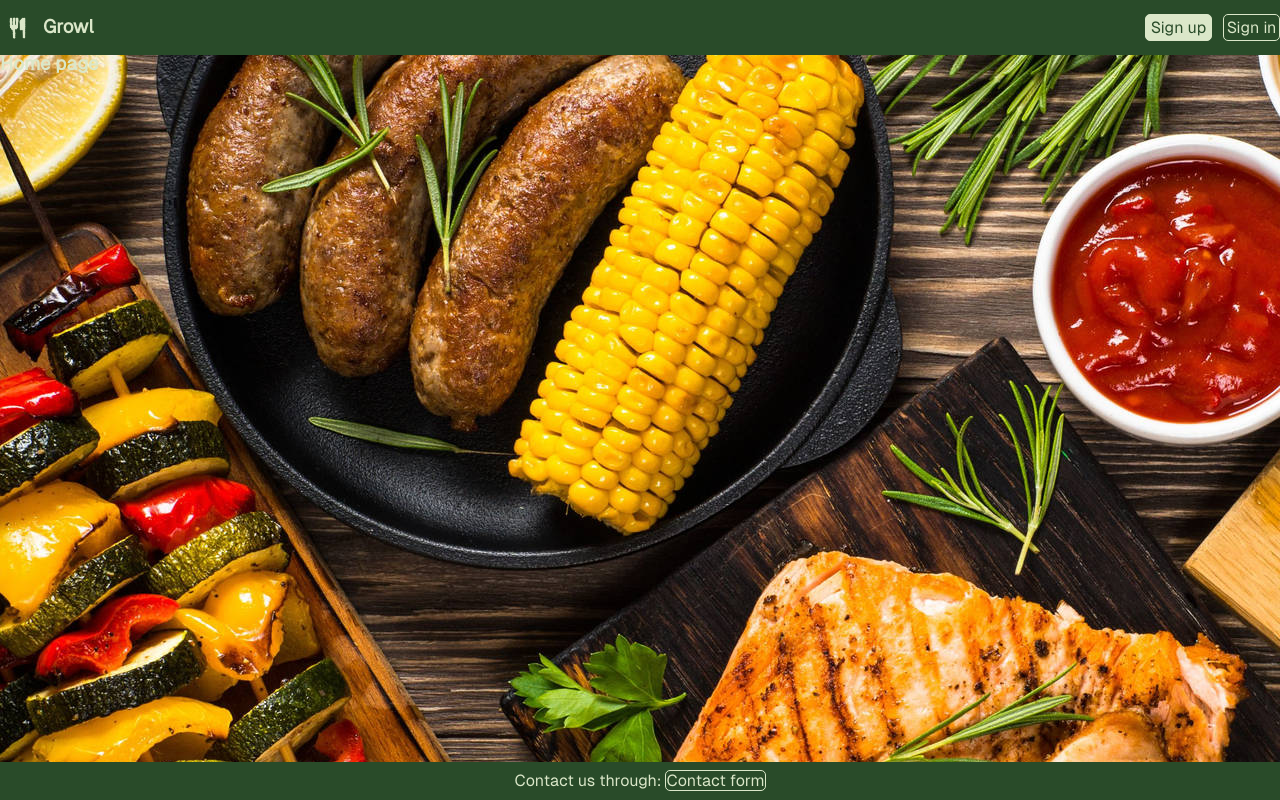
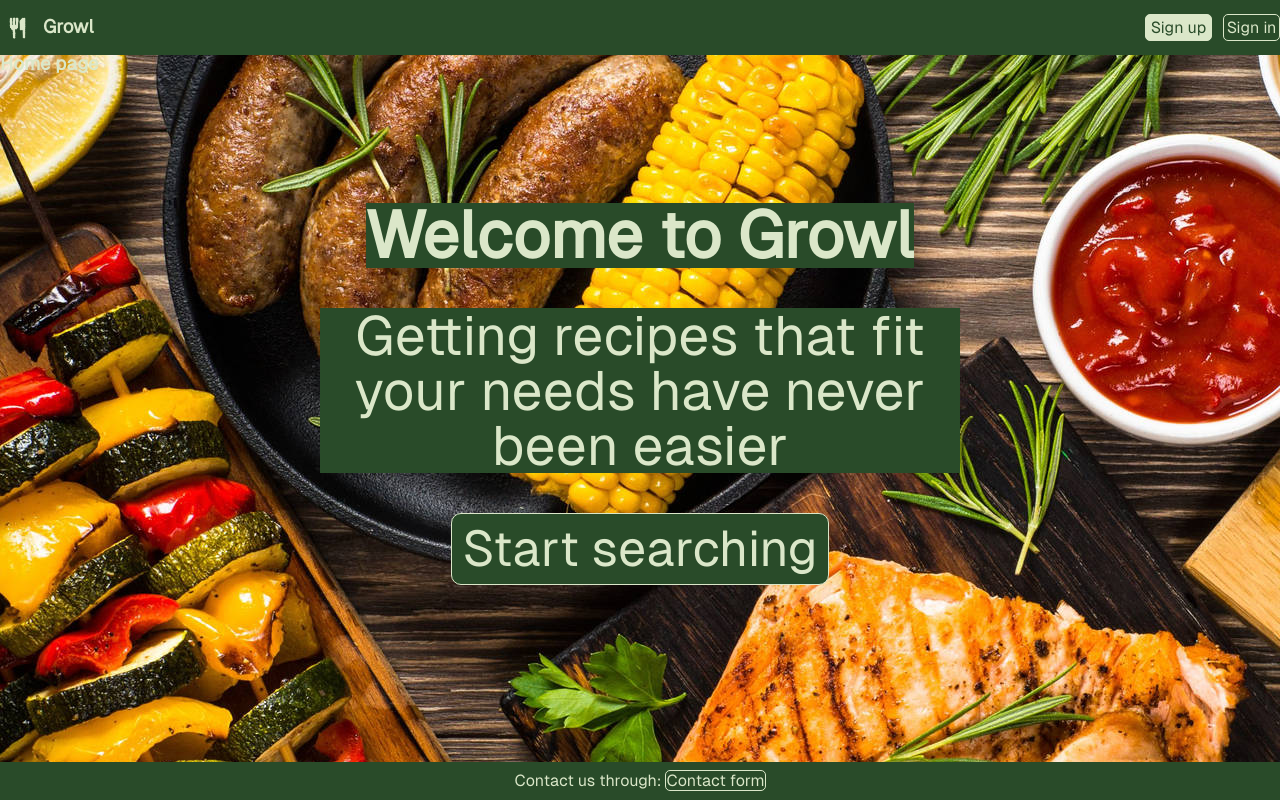
Before and after one commit to c0d3sh0rt4g3/Growl-REACT, a React (Vite) app: page / in a window 1280 px wide. Built offline with nearby package versions, Linux system fonts and the light colour scheme.

Commit message:
Fixed home page css

```diff
--- a/src/css/home.css
+++ b/src/css/home.css
@@ -14,7 +14,7 @@ body{
     align-items: center;
 }
 
-#welcoming-texts-container p, #welcome-text{
+#welcome-text-header, #welcome-text-body, #welcoming-texts-container a{
     margin-top: 40px;
     background-color: var(--first-palette-colour);
     max-width: 70vw;
@@ -22,8 +22,17 @@ body{
     text-align: center;
 }
 
-#welcome-text{
+#welcome-text-header{
     font-size: 65px;
+}
+
+#welcoming-texts-container a {
+    color: var(--fourth-palette-colour);
+    outline: 0;
+    border: 1px solid var(--fourth-palette-colour);
+    border-radius: 10px;
+    padding: 10px;
+    font-size: 50px;
 }
 
 @media only screen and (max-width: 768px) {
--- a/src/pages/Home/Home.jsx
+++ b/src/pages/Home/Home.jsx
@@ -1,10 +1,16 @@
 import React from 'react';
+import {NavLink} from "react-router-dom";
 import "../../css/home.css"
 
 const Home = () => {
     return (
         <>
             <h3>Home page</h3>
+            <main id="welcoming-texts-container">
+                <h1 id="welcome-text-header">Welcome to Growl</h1>
+                <p id="welcome-text-body">Getting recipes that fit your needs have never been easier</p>
+                <NavLink to = "/search">Start searching</NavLink>
+            </main>
         </>
     );
 };
```
